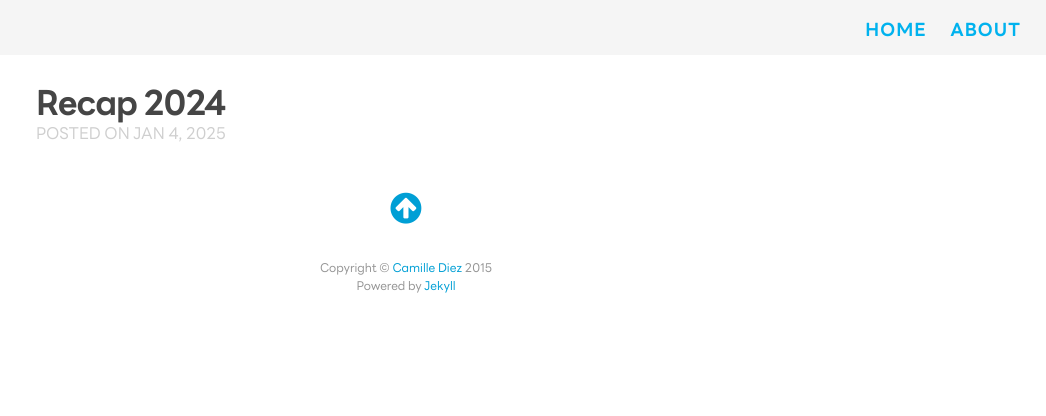
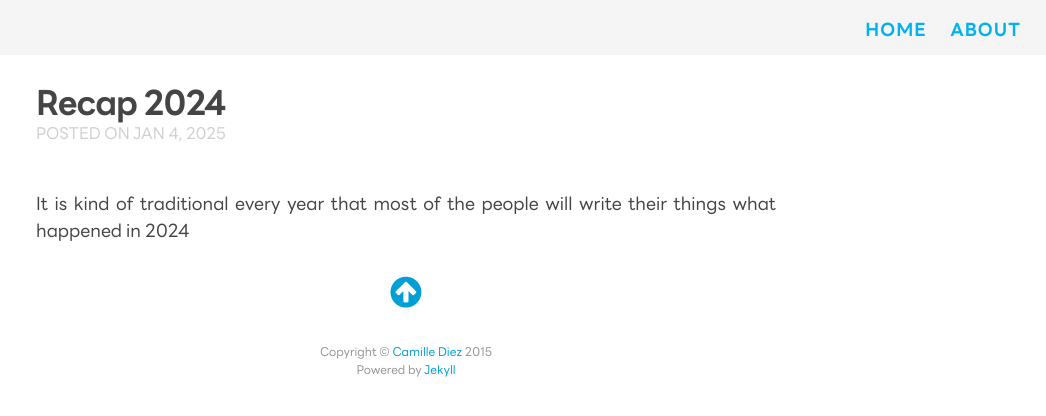
Before and after one commit to oat9002/oat9002.github.io, a Jekyll site: the page built from _posts/2025-01-04-recap-2025.md, in a window 1280 px wide. Shown: the top 416 px of the page, without its empty margins (234-1280 px from the left). Built offline with Jekyll 4.4.1, drawn with Linux system fonts in a browser that asks for light colours; nearby versions of some CDN libraries; some web fonts are replaced.

Commit message:
📝 Update recap post for 2024

```diff
--- a/_posts/2025-01-04-recap-2025.md
+++ b/_posts/2025-01-04-recap-2025.md
@@ -2,3 +2,5 @@
 layout: post
 title: Recap 2024
 ---
+
+It is kind of traditional every year that most of the people will write their things what happened in 2024
```
